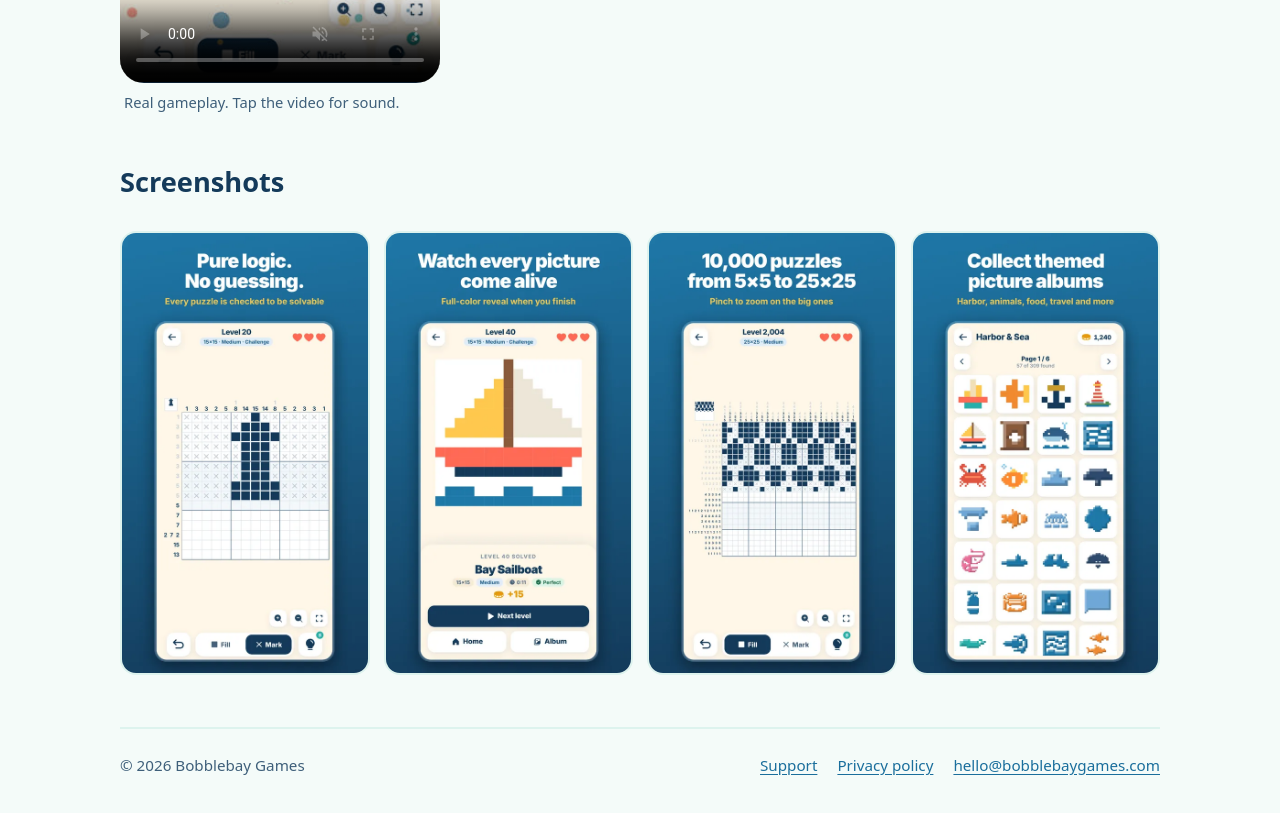
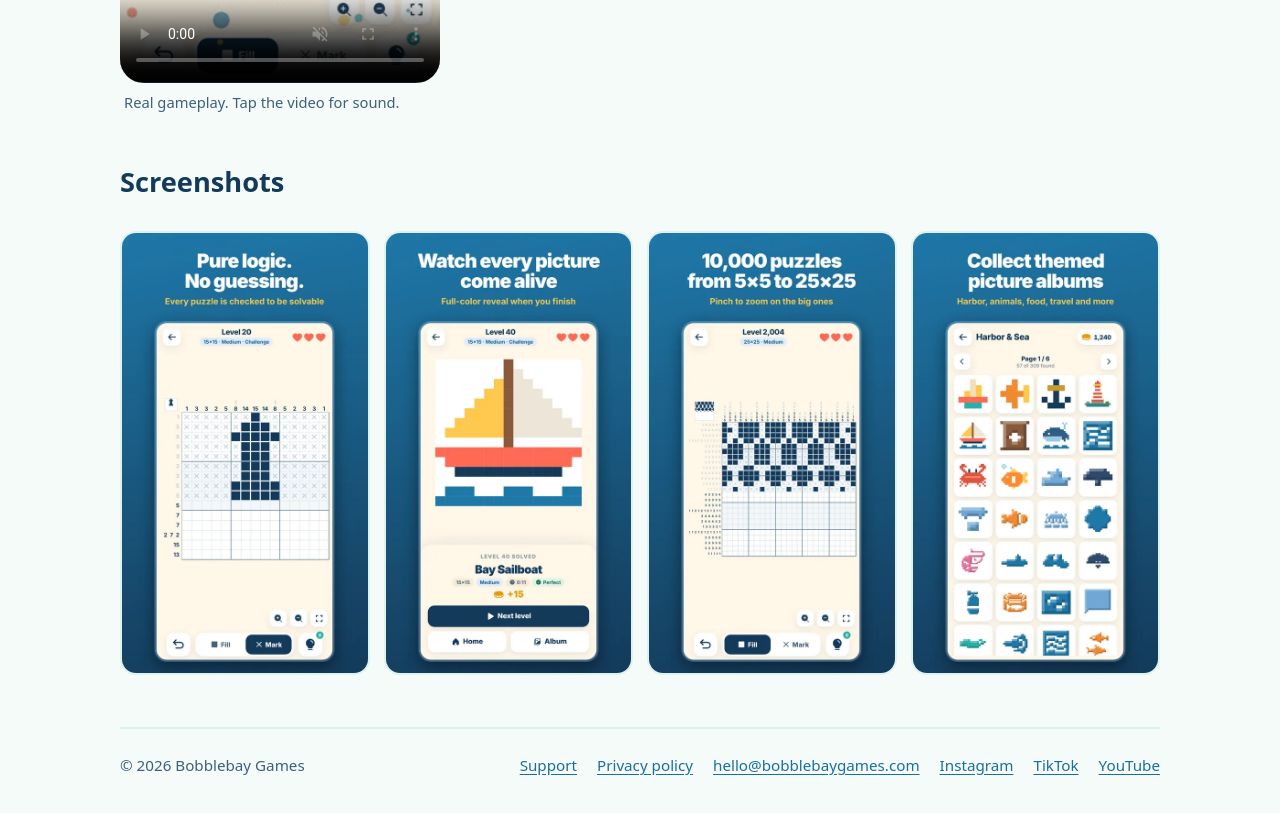
Before and after one commit to aeldawy1/bobblebay-site, a plain HTML site: page games/nonogram-bay.html in a window 1280 px wide. Shown: the part 919-1732 px from the top of the page. Drawn offline with Linux system fonts and the light colour scheme; grey boxes are pictures that could not be loaded.

Commit message:
Update nonogram-bay.html

```diff
--- a/games/nonogram-bay.html
+++ b/games/nonogram-bay.html
@@ -155,6 +155,9 @@ h2{font-size:1.7rem;line-height:1.2;margin:0 0 20px}
 <li><a href="../support.html">Support</a></li>
 <li><a href="../privacy.html">Privacy policy</a></li>
 <li><a href="mailto:hello@bobblebaygames.com">hello@bobblebaygames.com</a></li>
+<li><a href="https://www.instagram.com/bobblebaygames" rel="me noopener" target="_blank">Instagram</a></li>
+<li><a href="https://www.tiktok.com/@bobblebaygames" rel="me noopener" target="_blank">TikTok</a></li>
+<li><a href="https://www.youtube.com/@bobblebaygames" rel="me noopener" target="_blank">YouTube</a></li>
 </ul>
 </footer>
 </div>
```
